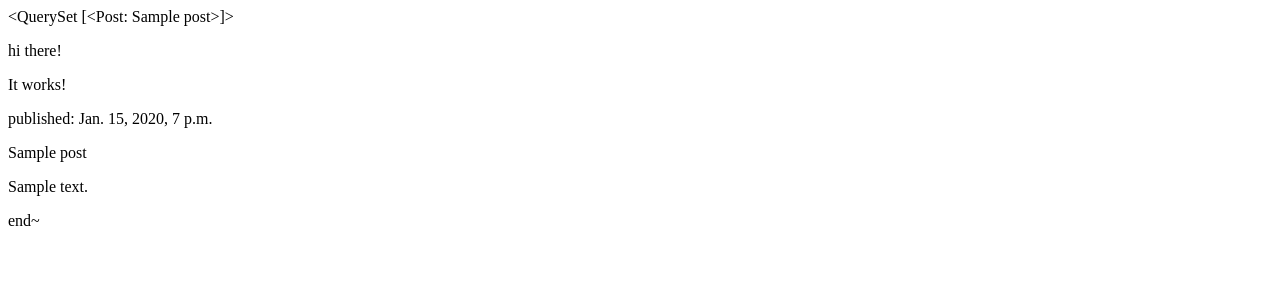
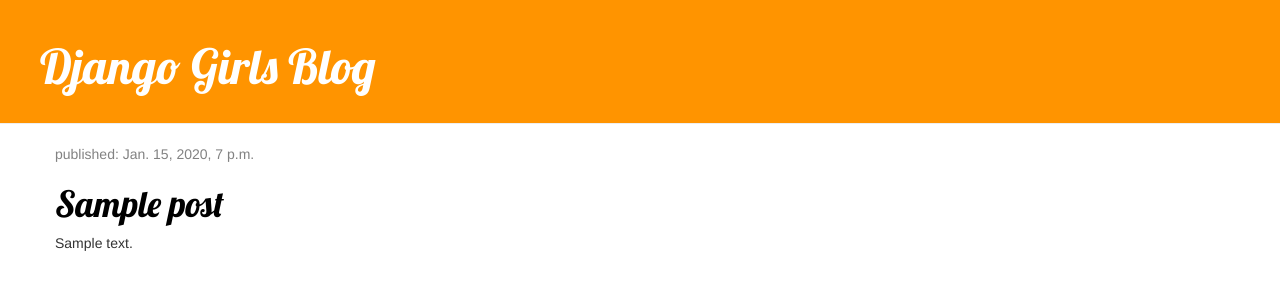
Before and after one commit to flowerKim/my-first-blog, a Django app: template blog/templates/blog/post_list.html in a window 1280 px wide. Shown: the top 300 px of the page. Run offline with Django 3.2, Linux system fonts and the light colour scheme; the template is opened without the code that fills it: values that come from a table or form of the project are taken from there, others are empty; tables that the repository leaves empty hold one stand-in row (values such as "Sample post"); some libraries are stand-ins or nearby versions.

Commit message:
Added view and template for detailed blog post as well as CSS for the site.

```diff
--- /dev/null
+++ b/blog/static/css/blog.css
@@ -0,0 +1,46 @@
+.page-header {
+    background-color: #ff9400;
+    margin-top: 0;
+    padding: 20px 20px 20px 40px;
+}
+
+.page-header h1, .page-header h1 a, .page-header h1 a:visited, .page-header h1 a:active {
+    color: #ffffff;
+    font-size: 36pt;
+    text-decoration: none;
+}
+
+.content {
+    margin-left: 40px;
+}
+
+h1, h2, h3, h4 {
+    font-family: 'Lobster', cursive;
+}
+
+.date {
+    color: #828282;
+}
+
+.save {
+    float: right;
+}
+
+.post-form textarea, .post-form input {
+    width: 100%;
+}
+
+.top-menu, .top-menu:hover, .top-menu:visited {
+    color: #ffffff;
+    float: right;
+    font-size: 26pt;
+    margin-right: 20px;
+}
+
+.post {
+    margin-bottom: 70px;
+}
+
+.post h1 a, .post h1 a:visited {
+    color: #000000;
+}
--- /dev/null
+++ b/blog/templates/blog/base.html
@@ -0,0 +1,23 @@
+{% load static %}
+<html>
+    <head>
+        <title>Django Girls blog</title>
+        <link rel="stylesheet" href="//maxcdn.bootstrapcdn.com/bootstrap/3.2.0/css/bootstrap.min.css">
+        <link rel="stylesheet" href="//maxcdn.bootstrapcdn.com/bootstrap/3.2.0/css/bootstrap-theme.min.css">
+        <link href='//fonts.googleapis.com/css?family=Lobster&subset=latin,latin-ext' rel='stylesheet' type='text/css'>
+        <link rel="stylesheet" href="{% static 'css/blog.css' %}">
+    </head>
+    <body>
+        <div class="page-header">
+            <h1><a href="/">Django Girls Blog</a></h1>
+        </div>
+        <div class="content container">
+            <div class="row">
+                <div class="col-md-8">
+                {% block content %}
+                {% endblock %}
+                </div>
+            </div>
+        </div>
+    </body>
+</html>
--- a/blog/templates/blog/post_list.html
+++ b/blog/templates/blog/post_list.html
@@ -1,20 +1,13 @@
-<html>
-<html lang="en">
-<head>
-    <meta charset="UTF-8">
-    <title>dahye's blog</title>
-</head>
-<body>
-   {{posts}}
-    <p>hi there!</p>
-    <p>It works!</p>
+{% extends 'blog/base.html' %}
 
+{% block content %}
     {% for post in posts %}
-        <p>published: {{post.published_date}}</p>
-        <p>{{post.title}}</p>
+    <div class="post">
+        <div class="date">
+            <p>published: {{ post.published_date }}</p>
+        </div>
+        <h1><a href="{% url 'post_detail' pk=post.pk %}">{{ post.title }}</a></h1>
         <p>{{post.text|linebreaksbr}}</p>
+    </div>
     {% endfor %}
-
-end~
-</body>
-</html>
+{% endblock %}
--- a/blog/urls.py
+++ b/blog/urls.py
@@ -3,4 +3,5 @@ from . import views
 
 urlpatterns = [
         path('', views.post_list, name='post_list'),
+        path('post/<int:pk>/', views.post_detail, name='post_detail'),
 ]
--- a/blog/views.py
+++ b/blog/views.py
@@ -1,9 +1,13 @@
 from django.shortcuts import render
 from django.utils import timezone
 from .models import Post
-
+from django.shortcuts import render, get_object_or_404
 # Create your views here.
 
 def post_list(request):
     posts = Post.objects.filter(published_date__lte=timezone.now()).order_by('published_date')
     return render(request, 'blog/post_list.html', {'posts' : posts})
+
+def post_detail(request, pk):
+    post = get_object_or_404(Post, pk=pk)
+    return render(request, 'blog/post_detail.html', {'post': post})
--- a/mysite/settings.py
+++ b/mysite/settings.py
@@ -121,3 +121,7 @@ USE_TZ = True
 STATIC_URL = '/static/'
 
 STATIC_ROOT = os.path.join(BASE_DIR, 'static')
+
+STATICFILES_DIRS = (
+        "D:/djangogirls/myvenv/Scripts/blog/static",
+)
```
Also changed, not shown: blog/templates/blog/post_detail.html (added, +13 -0 lines).
